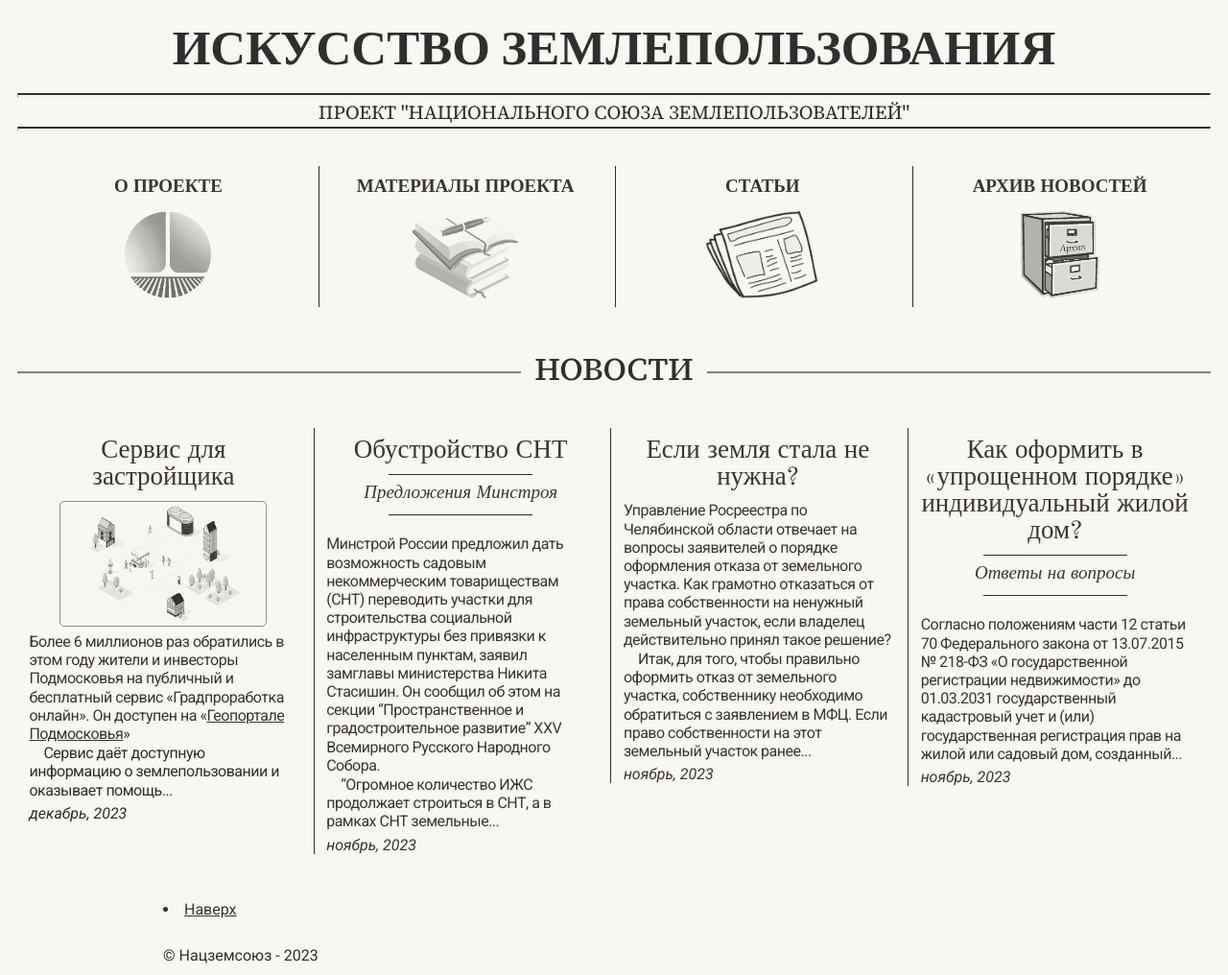
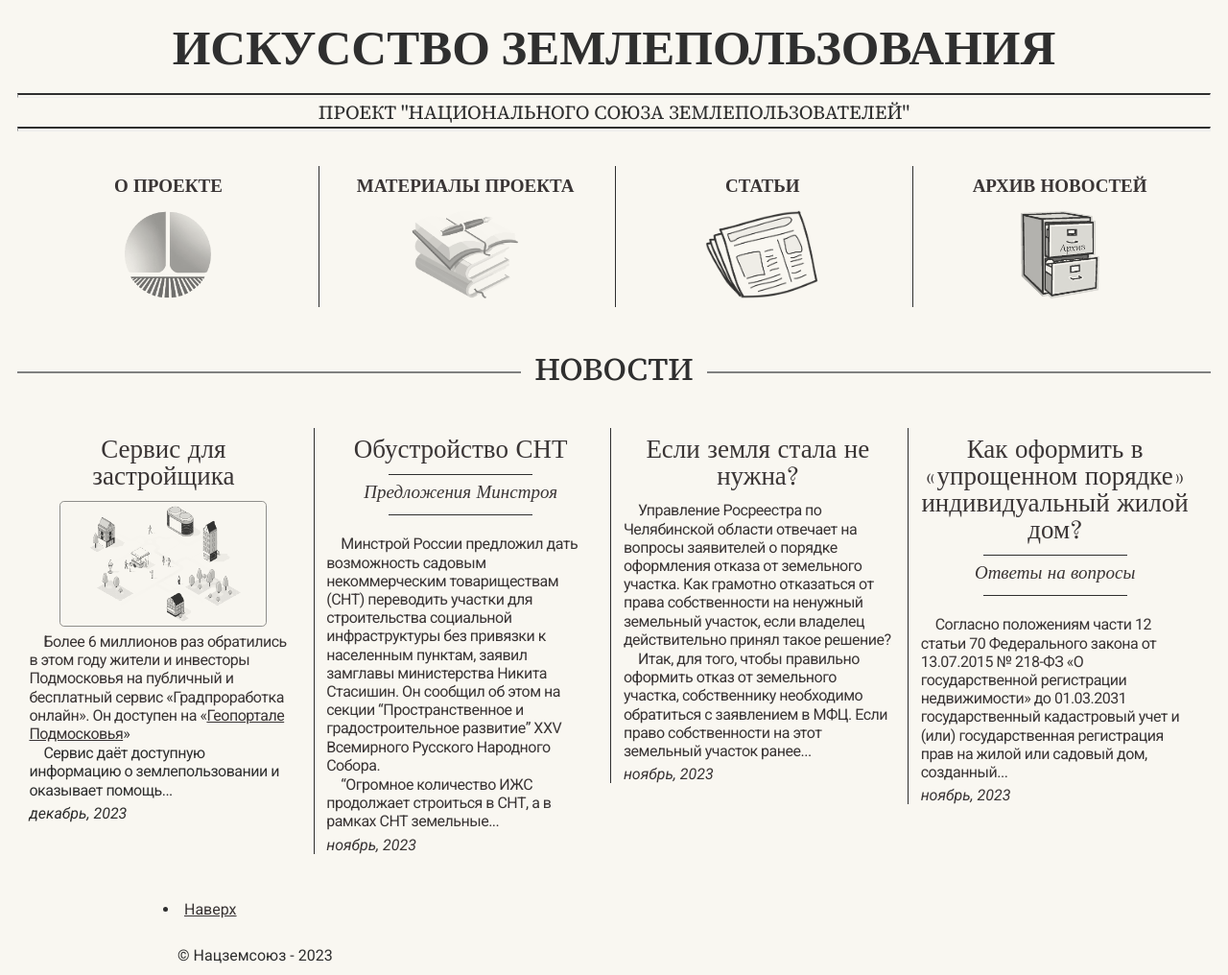
Before and after one commit to SergSi/land-use-art, a Jekyll site: the page built from index.md, in a window 1280 px wide. Shown: the whole page at 96% size. Built offline with Jekyll 4.4.1, drawn with Linux system fonts in a browser that asks for light colours; some web fonts are replaced.

Commit message:
Update newspaper.html

```diff
--- a/_layouts/newspaper.html
+++ b/_layouts/newspaper.html
@@ -3,9 +3,8 @@
   <head>
     {% include header.html %}
     <style>
-      p {text-indent: 0rem;
+      p {text-indent: 1.5rem;
       margin-bottom: 0.1rem;}
-      p+p {text-indent: 1.5rem;}
     </style>
   </head>
   <body>
```
